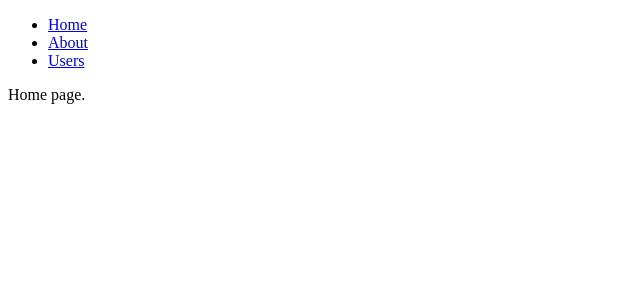
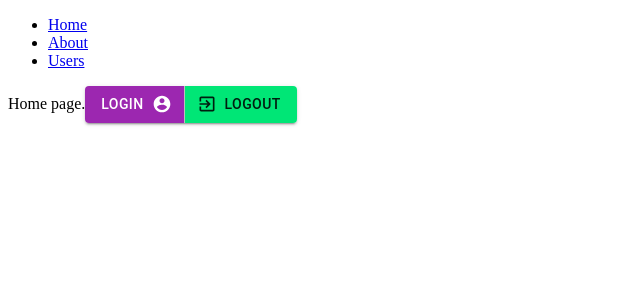
Before and after one commit to victor-shelepen/project-pet, a React app in the folder client/: page / in a window 1280 px wide. Shown: the top 300 px of the page, without its empty margins (0-640 px from the left). Built offline with nearby package versions, Linux system fonts and the light colour scheme; the HTML template or start-up script is replaced by a standard one.

Commit message:
Theme has been applied.

```diff
--- a/client/package.json
+++ b/client/package.json
@@ -27,6 +27,8 @@
     "webpack-dev-server": "^4.6.0"
   },
   "dependencies": {
+    "@material-ui/core": "^4.12.3",
+    "@material-ui/icons": "^4.11.2",
     "react": "^17.0.2",
     "react-dom": "^17.0.2"
   }
--- a/client/src/index.js
+++ b/client/src/index.js
@@ -1,5 +1,12 @@
-import React, { Component } from "react";
-import ReactDOM from "react-dom";
+import React from 'react'
+import ReactDOM from 'react-dom'
+import { ThemeProvider } from '@material-ui/styles'
 import App from './components/App'
+import theme from './theme'
 
-ReactDOM.render(<App />, document.querySelector("#root"));
+ReactDOM.render(
+  <ThemeProvider theme={theme}>
+    <App />
+  </ThemeProvider>,
+  document.querySelector('#root')
+);
--- a/client/src/page/Home.js
+++ b/client/src/page/Home.js
@@ -1,9 +1,20 @@
 import React from 'react';
+import { Button, ButtonGroup } from '@material-ui/core';
+import LoginIcon from '@material-ui/icons/AccountCircle';
+import LogoutIcon from '@material-ui/icons/ExitToApp';
 
-export default function() {
+export default function () {
   return (
     <>
       Home page.
+      <ButtonGroup variant="contained">
+        <Button endIcon={<LoginIcon />} color="primary">
+          Login
+        </Button>
+        <Button startIcon={<LogoutIcon />} color="secondary">
+          Logout
+        </Button>
+      </ButtonGroup>
     </>
   )
 }
--- /dev/null
+++ b/client/src/theme.js
@@ -0,0 +1,15 @@
+
+import { createTheme } from '@material-ui/core'
+import { purple, green, orange } from '@material-ui/core/colors'
+
+const theme = createTheme({
+  palette: {
+    primary: purple,
+    secondary: green
+  },
+  status: {
+    danger: orange
+  }
+})
+
+export default theme
```
Also changed, not shown: 2 other files (tests, documents, lock files or other folders).
